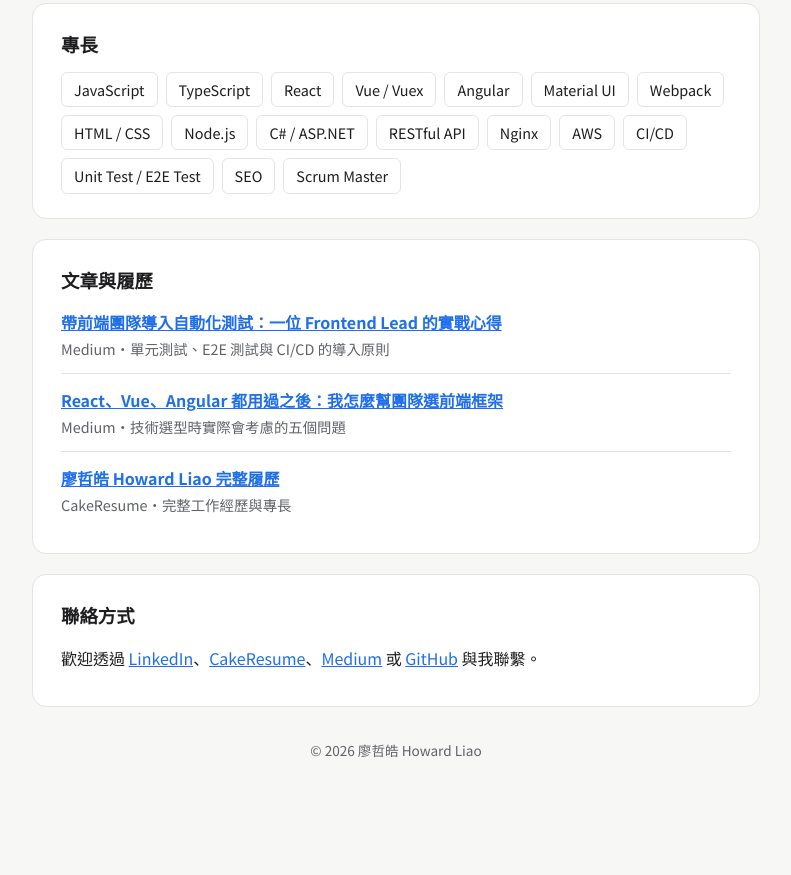
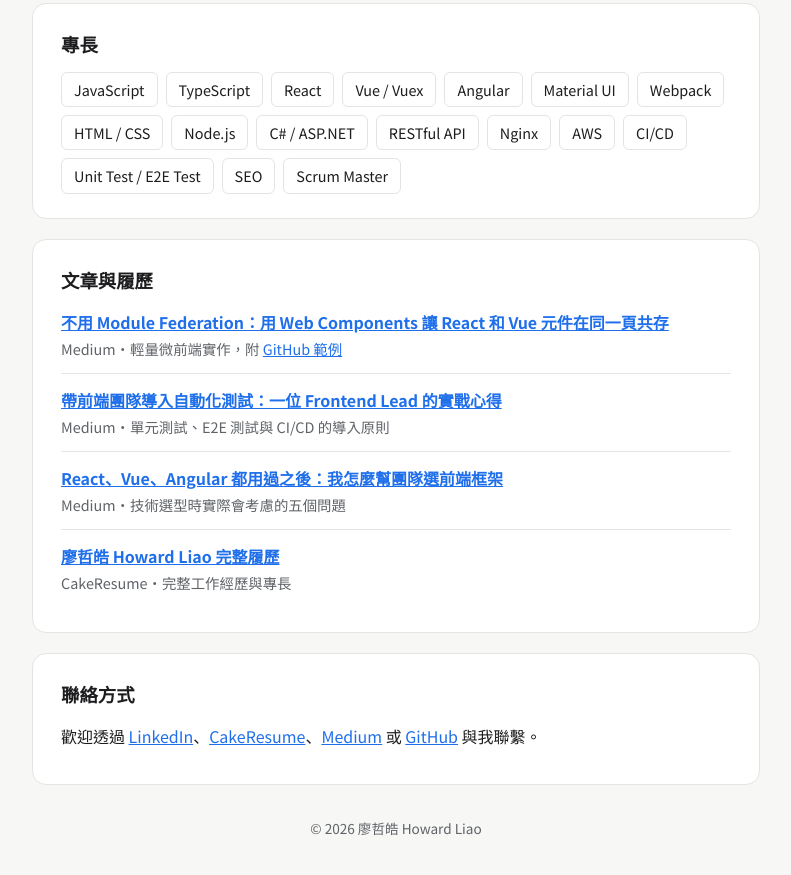
Before and after one commit to necpoctt/necpoctt.github.io, a plain HTML site: page index.html in a window 1280 px wide. Shown: the part 1131-2006 px from the top of the page, without its empty margins (244-1035 px from the left). Before the commit the page ends 1933 px from the top, so only its background shows below. Drawn offline with Linux system fonts and the light colour scheme.

Commit message:
Add files via upload

```diff
--- a/index.html
+++ b/index.html
@@ -226,6 +226,10 @@
     <h2 id="writing">文章與履歷</h2>
     <ul class="timeline">
       <li>
+        <div class="role"><a href="https://medium.com/@necpoctt/d7c67d8f0766">不用 Module Federation：用 Web Components 讓 React 和 Vue 元件在同一頁共存</a></div>
+        <div class="meta">Medium・輕量微前端實作，附 <a href="https://github.com/necpoctt/micro-frontend-demo">GitHub 範例</a></div>
+      </li>
+      <li>
         <div class="role"><a href="https://medium.com/@necpoctt/e127c9e2b692">帶前端團隊導入自動化測試：一位 Frontend Lead 的實戰心得</a></div>
         <div class="meta">Medium・單元測試、E2E 測試與 CI/CD 的導入原則</div>
       </li>
```
